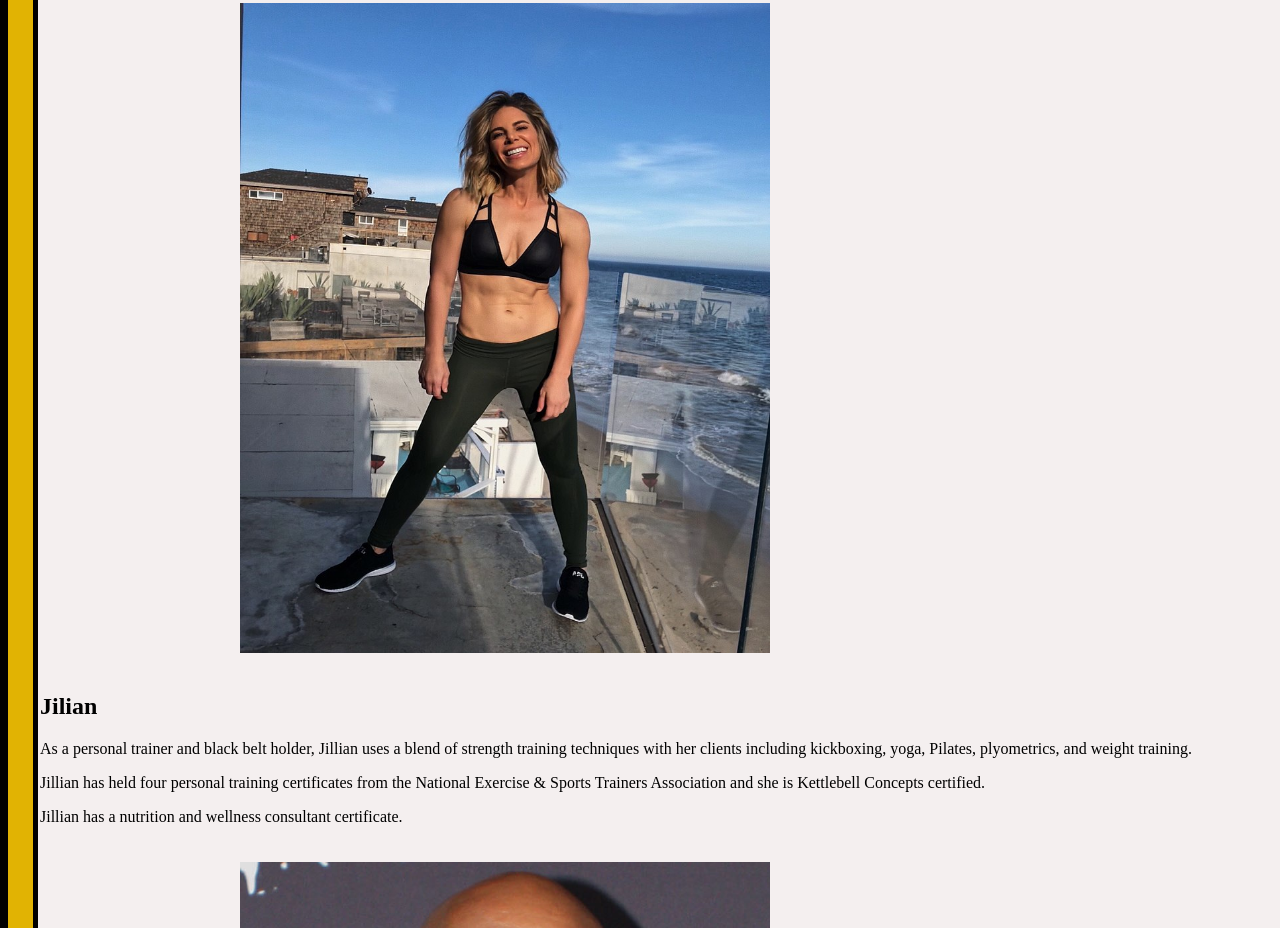
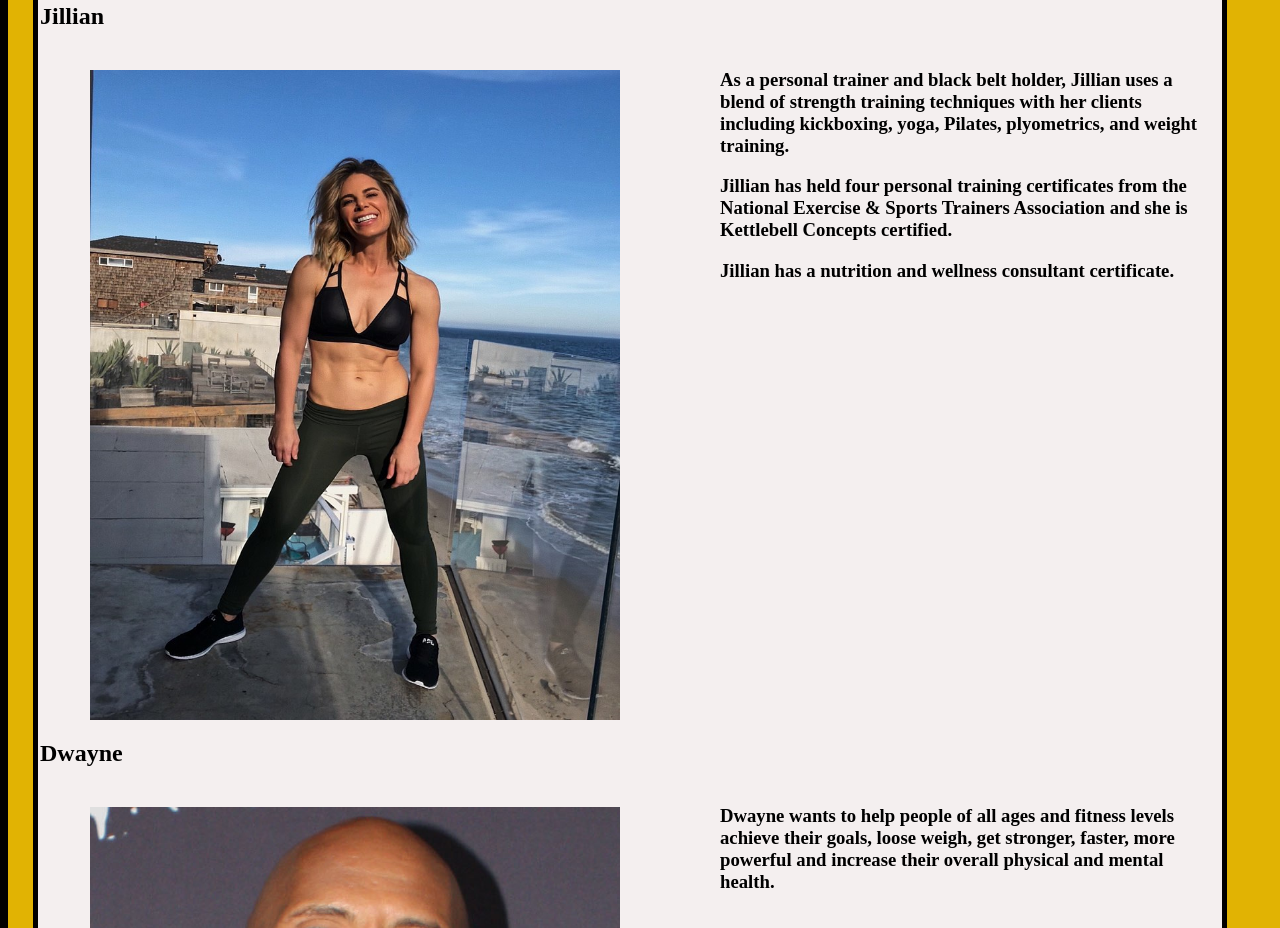
Before and after one commit to oskarszalitis/WebAuthoringProject2021, a plain HTML site: page Our_Team.html in a window 1280 px wide. Shown: the part 292-1220 px from the top of the page. Drawn offline with Linux system fonts and the light colour scheme.

Commit message:
Add files via upload

```diff
--- a/Our_Team.html
+++ b/Our_Team.html
@@ -16,13 +16,23 @@ main {
 			}
 img		{
 		display: block;
-		padding-left: 200px;
+		padding-left: 50px;
 		padding-bottom: 20px;
 		padding-top: 20px;
 		}
-div		{
-		float: left;
-					}
+ .image {
+            float:left;
+        }
+
+ .text {
+
+            float: left;
+            width: 500px;
+            padding-left: 100px;
+        }
+#clear{
+          clear:both;
+        }
 </style>
 	<script src="https://kit.fontawesome.com/41bc5db721.js" crossorigin="anonymous"></script>
 </head>
@@ -41,14 +51,15 @@ div		{
 		</ul>
 		</nav>
 	<main>
-		<div>
+		<h2>Jillian</h2>
+		<div class = "image"><img src="images/jillian.jpg" alt="jillian" width="530" height="650"/></div>
 
-		<img src="images/jillian.jpg" alt="jillian" width="530" height="650"/>
-		<h2>Jilian</h2>
-	  	<p>As a personal trainer and black belt holder, Jillian uses a blend of strength training techniques with her clients including kickboxing, yoga, Pilates, plyometrics, and weight training.</p><p>Jillian has held four personal training certificates from the National Exercise &amp; Sports Trainers Association and she is Kettlebell Concepts certified.</p><p>Jillian has a nutrition and wellness consultant certificate.</p></div>
-	   <img src="images/dwayne.jpg" alt="dwayne" width="530" height="650"/>
-		<h2>Dwayne</h2>
-	 	<h3>Dwayne wants to help people of all ages and fitness levels achieve their goals, loose weigh, get stronger, faster, more powerful and increase their overall physical and mental health.</h3>
+	  	<div class ="text"><h3>As a personal trainer and black belt holder, Jillian uses a blend of strength training techniques with her clients including kickboxing, yoga, Pilates, plyometrics, and weight training.<p>Jillian has held four personal training certificates from the National Exercise &amp; Sports Trainers Association and she is Kettlebell Concepts certified.</p><p>Jillian has a nutrition and wellness consultant certificate.</p></h3></div>
+
+		<h2 id ="clear">Dwayne</h2>
+		<div class = "image"><img src="images/dwayne.jpg" alt="dwayne" width="530" height="650"/></div>
+
+	 	<div class ="text"><h3>Dwayne wants to help people of all ages and fitness levels achieve their goals, loose weigh, get stronger, faster, more powerful and increase their overall physical and mental health.</h3></div>
 
 
     </main>
```
